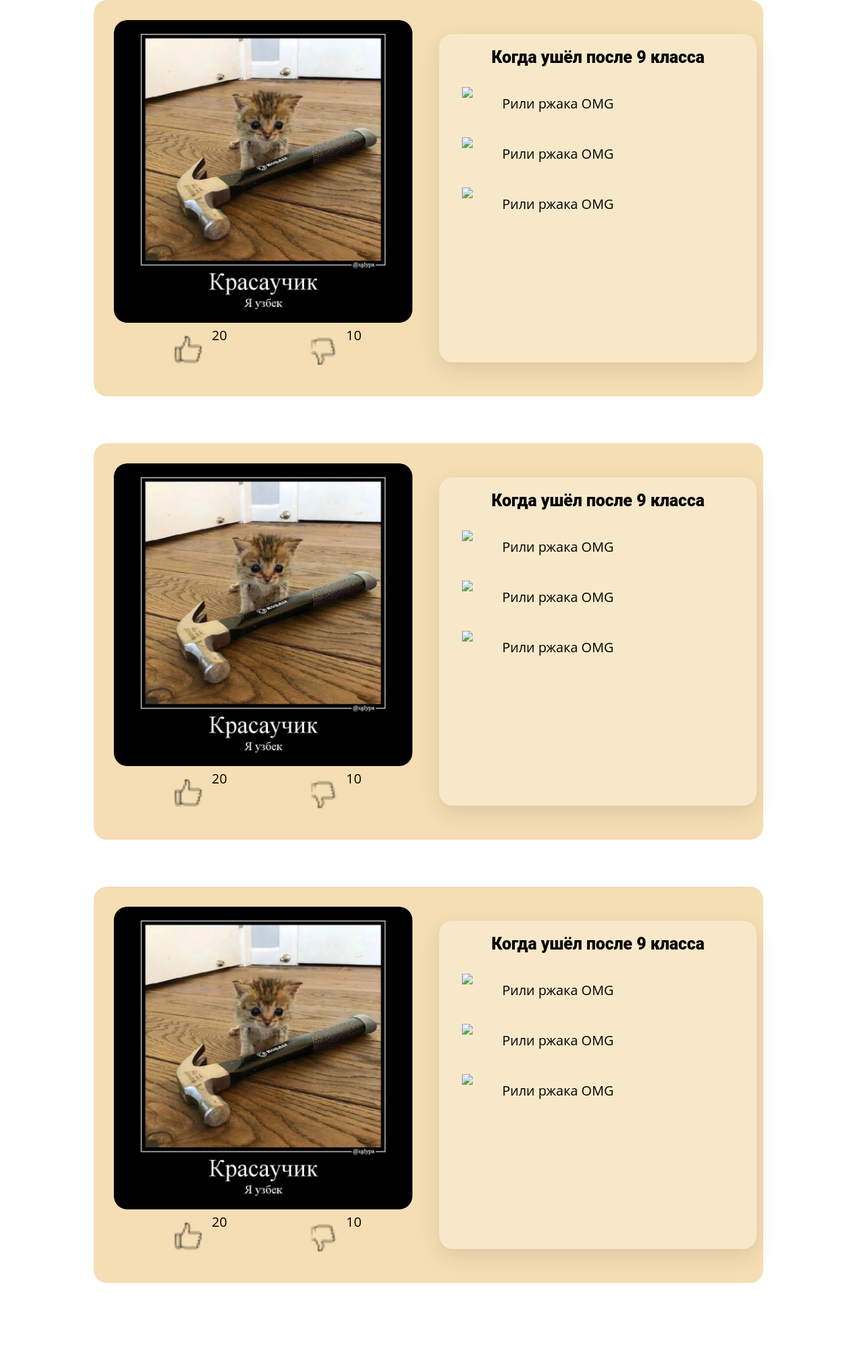
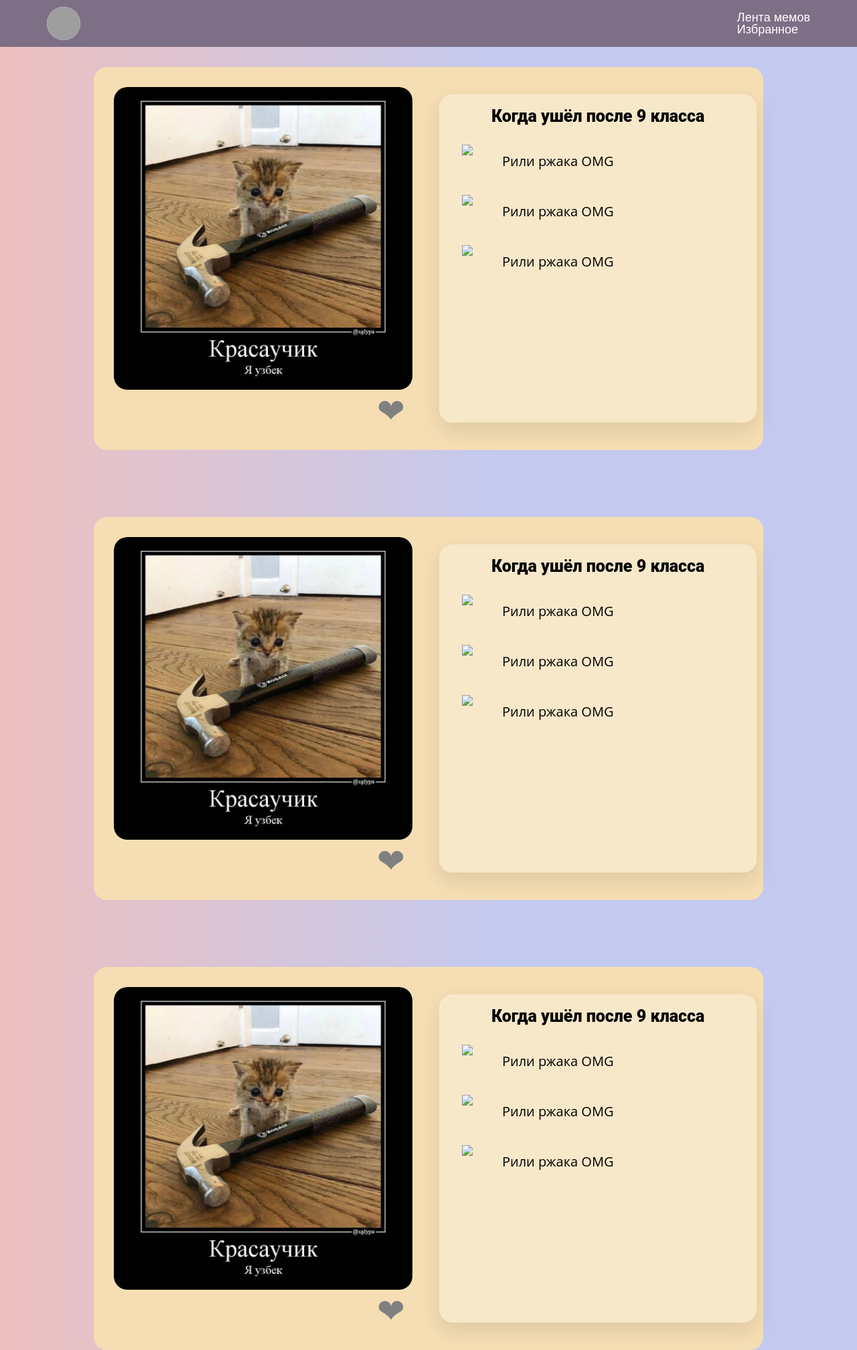
Before and after one commit to fedmog1lnkv/meme_site, a Flask app: page / in a window 1280 px wide. Shown: the whole page at 67% size. Before the commit the page ends 1916 px from the top, so only its background shows below. Run offline with Flask 2, Linux system fonts and the light colour scheme; grey boxes are pictures that could not be loaded.

Commit message:
макет
небольшие изменения в макете

```diff
--- a/app/static/css/cardStyles.css
+++ b/app/static/css/cardStyles.css
@@ -5,11 +5,149 @@
   box-sizing: border-box;
 }
 
+html,
+body{
+    height: 100%;
+    line-height: 1;
+    font-size: 16px;
+    background-color: #333;
+    color: #fff;
+    font-family: sans-serif;
+    padding: 0;
+    margin: 0;
+    background: linear-gradient(90deg, #edc0bf 0,#c4caef 58%);
+
+
+}
+
+body._lock{
+    overflow: hidden;
+}
+
+ul,
+ol,
+li{
+    list-style: none;
+    padding: 0;
+    margin: 0;
+}
+
+a{
+  text-decoration: none;
+}
+
+/* Header */
+
+.header{
+  position: fixed;
+  top: 0;
+  left: 0;
+  width: 100%;
+  z-index: 10;
+  background-color: rgb(125, 111, 134);
+}
+
+.header__container{
+  max-width: 1200px;
+  margin: 0px auto;
+  display: flex;
+  padding: 0px 30px;
+  align-items: center;
+  justify-content: space-between;
+  min-height: 70px;
+}
+
+.header__logo{
+  border-radius: 50%;
+  background-color: #fff;
+  position: relative;
+  z-index: 5;
+  width: 50px;
+  height: 50px;
+}
+
+.header__logo img{
+  border-radius: 50%;
+ /* background-color: #fff;*/
+  position: relative;
+  z-index: 5;
+  width: 50px;
+  height: 50px;
+}
+/*
+.header__menu{
+
+}
+
+.menu{
+
+}
+*/
+
+.menu__icon{
+  display: none;
+}
+/*
+.menu_body{
+
+}
+
+.menu__list{
+
+}
+*/
+.menu__list > li{
+  position: relative;
+  margin: 0px 0px 0px 20px;
+}
+
+.menu__link{
+  color: #fff;
+  font-size: 18px;
+}
+
+.menu__link:hover{
+  text-decoration: underline;
+}
+
+.menu__sub-list{
+  position: absolute;
+  top: 100%;
+  right: 0;
+  background-color: #000;
+  border-radius: 20px;
+  padding: 15px;
+  min-width: 200px;
+}
+
+.menu__sub-list li{
+  margin: 0px 0px 10px 0px;
+}
+
+.menu__sub-list li:last-child{
+  margin: 0;
+}
+
+.menu__sub-link{
+  color: #fff;
+}
+
+.menu__sub-link:hover{
+  text-decoration: underline;
+}
+
+.menu__arrow{
+  display: none;
+}
+
+/* Header */
 .section-outer{
   padding-left: 20px;
   padding-right: 20px;
-  margin-bottom: 70px;
+  /* margin-bottom: 70px; */
+  margin-top: 100px;
 }
+
 
 .section-inner {
   max-width: 1000px;
@@ -100,13 +238,13 @@
 /* *******Likes**************** */
 .likes{
   display: flex;
-  justify-content: flex-start;
+  justify-content:end;
   /* align-items: center; */
   flex-basis: 100%;
   padding-left: 5%;
   padding-right: 5%;
   margin-bottom: 5px;
-
+  float: right;
 
   align-items: center;
   /* background: rgba(255, 255, 255, .3); */
@@ -121,7 +259,9 @@
 .like{
   display: flex;
   justify-content: center;
-  /* text-align: center; */
+  text-align: center;
+  width: 20px;
+
 }
 
 .like img{
@@ -131,6 +271,11 @@
 }
 
 .like span{
-  font-size: 20px;
+  font-size: 50px;
   font-family: 'Open Sans';
+  color: gray;
 }
+
+/* .svg_like{
+  width: 20px;
+} */
--- a/app/templates/card.html
+++ b/app/templates/card.html
@@ -6,6 +6,31 @@
     <title>{{title}} - microblog</title>
 </head>
   <body>
+
+    <header class="header">
+      <div class="header__container">
+          <a href="index.html" class="header__logo">
+              <img src="#">
+          </a>
+          <div class="header__menu menu">
+              <div class="menu__icon">
+                  <span></span>
+              </div>
+              <nav class="menu__body">
+                  <ul class="menu__list">
+                      <li>
+                          <a href="#" class="menu__link">Лента мемов</a>
+                      </li>
+                      <li>
+                        <a data-goto=".page__section_2" href="#" class="menu__link">Избранное</a>
+                      </li>
+                  </ul>
+              </nav>
+          </div>
+      </div>
+  </header>
+
+
     {%for i in range(0, 3)%}
     <div class="section-outer">
       <div class="section-inner">
@@ -14,13 +39,20 @@
         <img src="{{ url_for('static', filename='images/mem1.png') }}" class="picture">
       <div class="likes">
         <div class="like">
-          <img src="{{ url_for('static', filename='images/like.png') }}">
-          <span>20</span>
+          <!-- <img src="{{ url_for('static', filename='images/like.png') }}">
+          <span>20</span> -->
+          <!-- <img src="{{ url_for('static', filename='images/like1.svg') }}" class="svg_like"> -->
+          <span onclick="like_color()">&#10084;</span>
         </div>
-        <div class="like">
+        <!-- <div class="like">
           <img src="{{ url_for('static', filename='images/dislike.png') }}">
           <span>10</span>
-        </div>
+        </div> -->
+
+
+
+
+
       </div>
       </div>
       <div class="info">
@@ -45,5 +77,7 @@
   </div>
 </div>
 {%endfor%}
+<script src="{{url_for('static', filename='js/like.js')}}"></script>
+
   </body>
 </html>
```
Also changed, not shown: app/static/js/like.js (added, +87 -0 lines), app/static/images/like1.svg (added).
